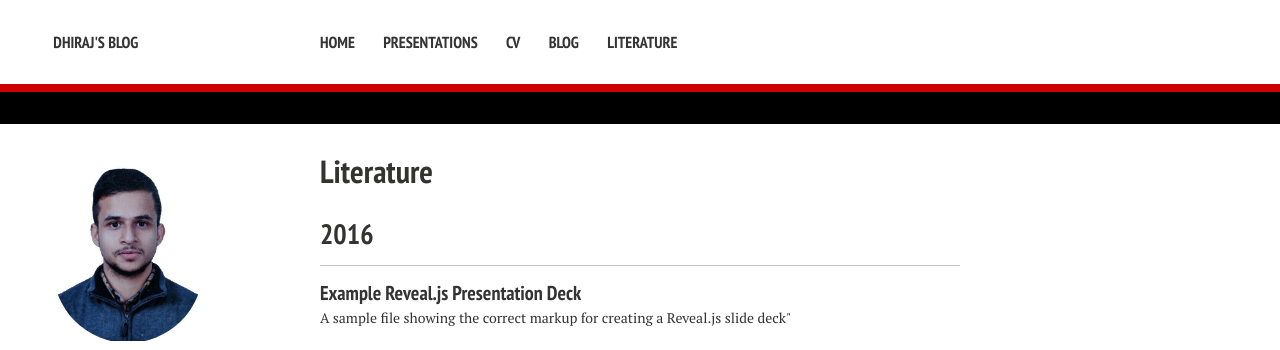
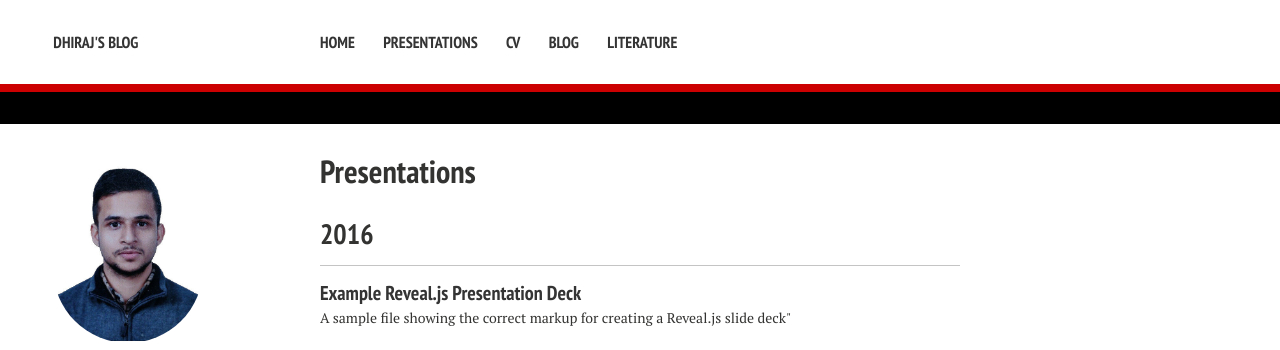
Before and after one commit to PIjarihd/dhirajneupane.github.io, a Jekyll site: the page built from presentations.md, in a window 1280 px wide. Shown: the top 350 px of the page. Built offline with Jekyll 4.4.1, drawn with Linux system fonts in a browser that asks for light colours; nearby versions of some CDN libraries; some web fonts are replaced.

Commit message:
Update presentations.md

```diff
--- a/presentations.md
+++ b/presentations.md
@@ -1,5 +1,5 @@
 ---
 layout: presentation-post-index
-title: Literature
-excerpt: "My Creations"
+title: Presentations
+excerpt: "Presentations"
 ---
```
